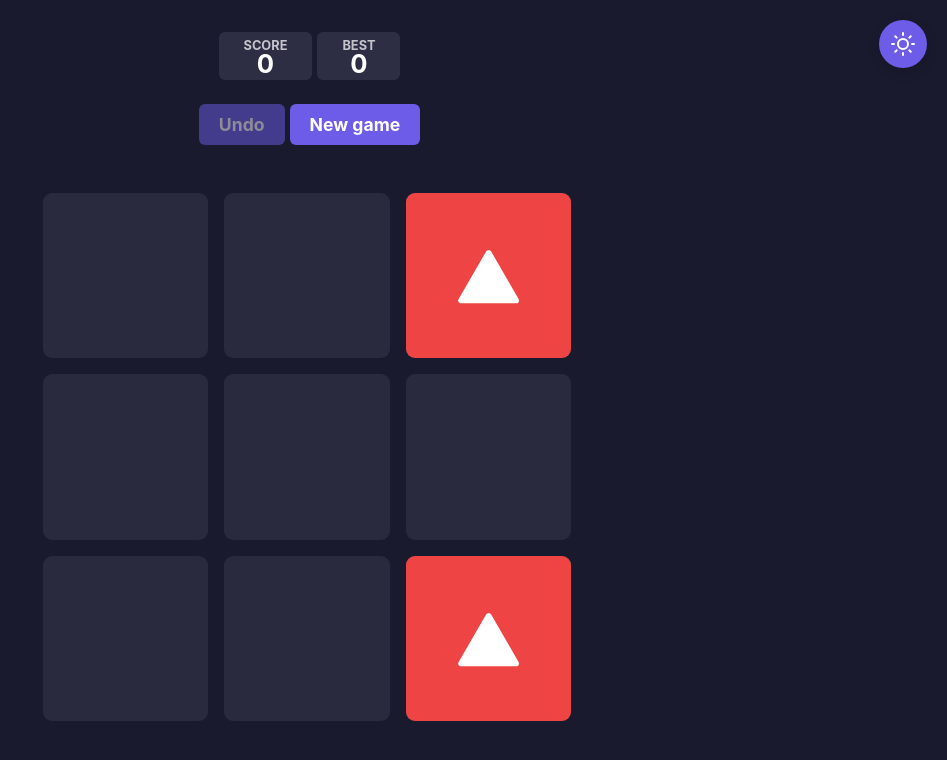
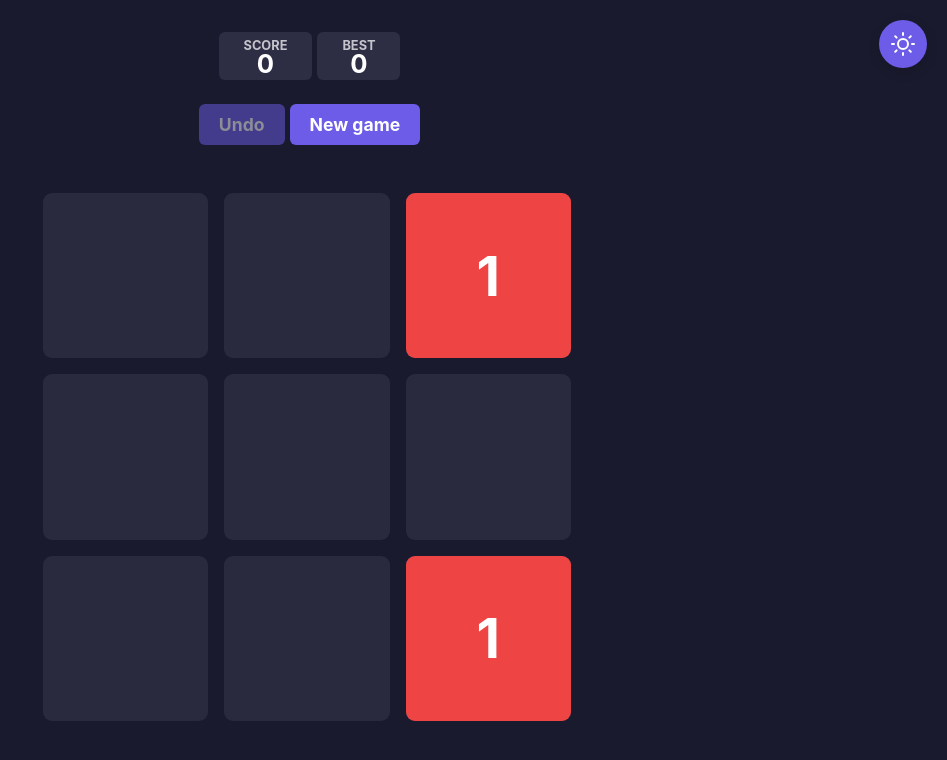
Before and after one commit to we-z/2048TSclone, a React (Create React App) app: page / in a window 1280 px wide. Shown: the top 760 px of the page, without its empty margins (333-1280 px from the left). Built offline with nearby package versions, Linux system fonts and the light colour scheme.

Commit message:
back to numbers

```diff
--- a/src/components/BoardTile.tsx
+++ b/src/components/BoardTile.tsx
@@ -28,63 +28,9 @@ function findAnimation<T extends Animation>(
 }
 
 function renderTileContent(value: number): React.ReactNode {
-  switch (value) {
-    case 1:
-      return (
-        <svg
-          className="tile-shape tile-shape-triangle"
-          viewBox="0 0 100 100"
-          preserveAspectRatio="xMidYMid meet"
-        >
-          <path
-            d="M 50,15.3 L 8,88 L 92,88 Z"
-            fill="currentColor"
-            stroke="currentColor"
-            strokeWidth="9"
-            strokeLinejoin="round"
-            strokeLinecap="round"
-          />
-        </svg>
-      );
-    case 2:
-      return <span className="tile-shape tile-shape-square">■</span>;
-    case 3:
-      return (
-        <svg
-          className="tile-shape tile-shape-pentagon"
-          viewBox="0 0 100 100"
-          preserveAspectRatio="xMidYMid meet"
-        >
-          <path
-            d="M 50,10 L 88.04,37.64 L 73.51,82.36 L 26.49,82.36 L 11.96,37.64 Z"
-            fill="currentColor"
-            stroke="currentColor"
-            strokeWidth="9"
-            strokeLinejoin="round"
-            strokeLinecap="round"
-          />
-        </svg>
-      );
-    case 4:
-      return (
-        <svg
-          className="tile-shape tile-shape-hexagon"
-          viewBox="0 0 100 100"
-          preserveAspectRatio="xMidYMid meet"
-        >
-          <path
-            d="M 50,10 L 84.64,30 L 84.64,70 L 50,90 L 15.36,70 L 15.36,30 Z"
-            fill="currentColor"
-            stroke="currentColor"
-            strokeWidth="9"
-            strokeLinejoin="round"
-            strokeLinecap="round"
-          />
-        </svg>
-      );
-    default:
-      return value;
-  }
+  // Loop numbers 1 through 8
+  const displayNumber = ((value - 1) % 8) + 1;
+  return displayNumber;
 }
 
 const BoardTile: React.FC<BoardTileProps> = ({ value, animations }) => {
--- a/src/functions/board.ts
+++ b/src/functions/board.ts
@@ -10,20 +10,13 @@ export function newTileValue() {
 
 /**
  * Merges two tiles following the circular rule:
- * 1 + 1 = 2 (triangle -> square)
- * 2 + 2 = 3 (square -> pentagon)
- * 3 + 3 = 4 (pentagon -> hexagon)
- * 4 + 4 = 1 (hexagon -> back to triangle)
+ * Numbers 1-8 increment by 1 on merge, wrapping around from 8 to 1
+ * 1 + 1 = 2, 2 + 2 = 3, ..., 7 + 7 = 8, 8 + 8 = 1
  */
 function mergeTiles(value1: number, value2: number): number | null {
-  if (
-    value1 === value2 &&
-    (value1 === 1 || value1 === 2 || value1 === 3 || value1 === 4)
-  ) {
-    if (value1 === 1) return 2;
-    if (value1 === 2) return 3;
-    if (value1 === 3) return 4;
-    if (value1 === 4) return 1;
+  if (value1 === value2 && value1 >= 1 && value1 <= 8) {
+    // Increment by 1, wrapping around from 8 to 1
+    return ((value1 - 1 + 1) % 8) + 1;
   }
   return null;
 }
@@ -209,7 +202,7 @@ export function updateBoard(
 
       while (
         board[below] === 0 ||
-        (!merged && board[i] === board[below] && board[i] >= 1 && board[i] <= 4)
+        (!merged && board[i] === board[below] && board[i] >= 1 && board[i] <= 8)
       ) {
         if (below === lastMergedIndex) {
           break;
```
